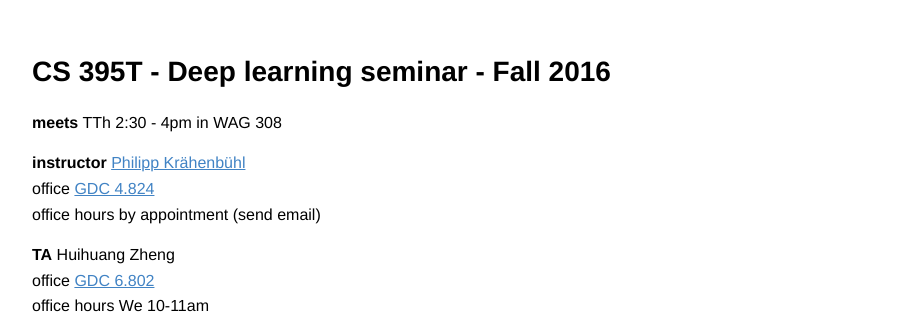
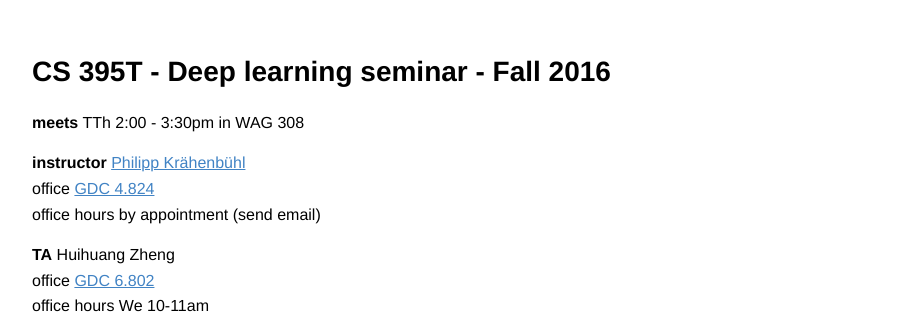
Before and after one commit to xiaoxiawu/CS395T, a Jekyll site: the page built from index.html, in a window 1280 px wide and 900 px high. Shown: the top 314 px of the window, without its empty margins (181-1088 px from the left). Built offline with Jekyll 4.4.1, drawn with Linux system fonts in a browser that asks for light colours; Markdown is read by kramdown in place of the engine named in the settings.

Commit message:
Time change

```diff
--- a/_includes/syllabus.md
+++ b/_includes/syllabus.md
@@ -1,6 +1,6 @@
 # CS 395T - Deep learning seminar - Fall 2016
 
-**meets** TTh 2:30 - 4pm in WAG 308
+**meets** TTh 2:00 - 3:30pm in WAG 308
 
 **instructor** [Philipp Krähenbühl](http://www.philkr.net)<br/>
 office [GDC 4.824](http://facilitiesservices.utexas.edu/buildings/UTM/0152)<br/>
```
